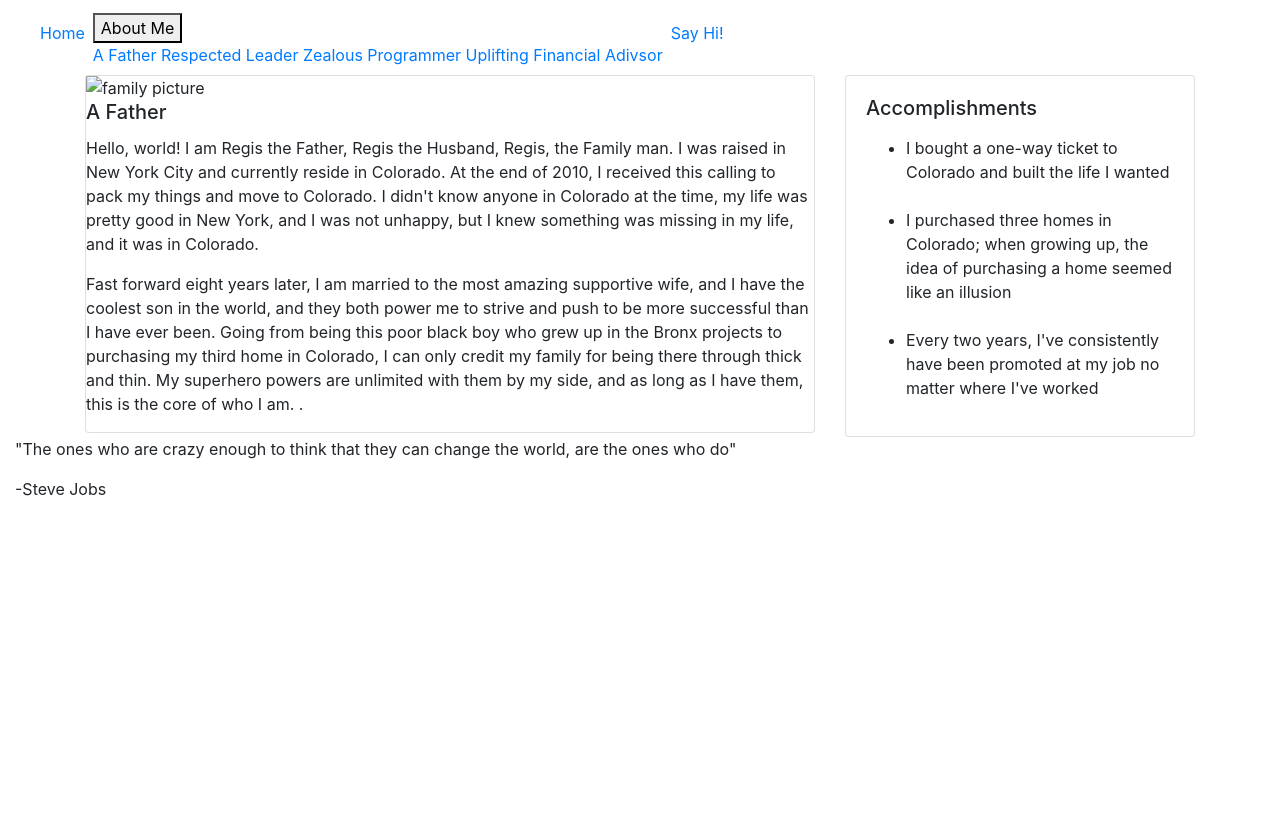
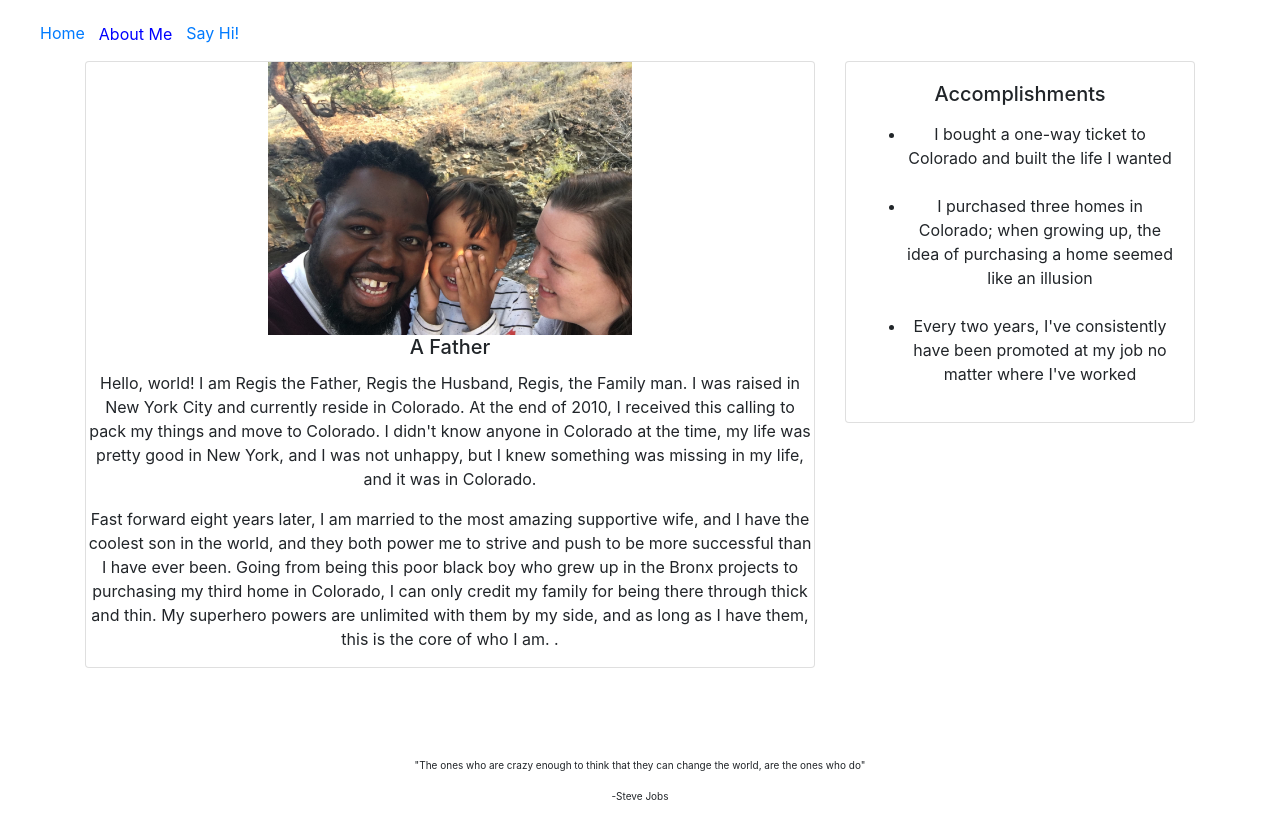
Before and after one commit to RarzuJr/fivefacesofregis, a plain HTML site: page father.html in a window 1280 px wide. Shown: the part 51-871 px from the top of the page. Before the commit the page ends 800 px from the top, so only its background shows below. Drawn offline with nearby package versions, Linux system fonts and the light colour scheme; the site is published under a folder, as on GitHub Pages, so addresses that start at the root find nothing.

Commit message:
update file all file paths

```diff
--- a/father.html
+++ b/father.html
@@ -9,8 +9,8 @@
     <!-- Bootstrap CSS -->
     <link rel="stylesheet" href="https://cdn.jsdelivr.net/npm/bootstrap@4.5.3/dist/css/bootstrap.min.css"
         integrity="sha384-TX8t27EcRE3e/ihU7zmQxVncDAy5uIKz4rEkgIXeMed4M0jlfIDPvg6uqKI2xXr2" crossorigin="anonymous">
-    <link rel="stylesheet" href="/assets/CSS/stylesheet.css">
-    <link rel="Images" href="/assets/Images/">
+    <link rel="stylesheet" href="./assets/CSS/stylesheet.css">
+    <link rel="Images" href="./assets/Images/">
     <title>Four Faces of Regis</title>
 </head>
 
@@ -25,22 +25,22 @@
         <div class="collapse navbar-collapse" id="navbarNavDropdown">
             <ul class="navbar-nav">
                 <li class="nav-item active">
-                    <a class="nav-link" href="index.html">Home <span class="sr-only">(current)</span></a>
+                    <a class="nav-link" href="./index.html">Home <span class="sr-only">(current)</span></a>
                 </li>
 
                 <li class="nav-item dropdown">
                     <div class="dropdown">
                         <button class="dropbtn">About Me</button>
                         <div class="dropdown-content">
-                            <a href="fa.html">A Father</a>
-                            <a href="leader.html">Respected Leader</a>
-                            <a href="portfolio.html">Zealous Programmer</a>
-                            <a href="fa.html">Uplifting Financial Adivsor</a>
+                            <a href="./fa.html">A Father</a>
+                            <a href="./leader.html">Respected Leader</a>
+                            <a href="./portfolio.html">Zealous Programmer</a>
+                            <a href="./fa.html">Uplifting Financial Adivsor</a>
                         </div>
                     </div>
                 </li>
                 <li class="nav-item">
-                    <a class="nav-link" href="/contact.html">Say Hi!</a>
+                    <a class="nav-link" href="./contact.html">Say Hi!</a>
                 </li>
             </ul>
         </div>
@@ -49,7 +49,7 @@
         <div class="row">
             <div class="col-8">
                 <div class="card">
-                    <img src="/assets/Images/Arzufam.JPG" class="fampic" alt="family picture" width="" height="">
+                    <img src="./assets/Images/Arzufam.JPG" class="fampic" alt="family picture" width="" height="">
                     <h5 class="card-title"> A Father</h5>
                     <p class="card-text">Hello, world! I am Regis the Father, Regis the Husband, Regis, the Family man.
                         I was raised in New York City and currently reside in Colorado. At the end of 2010, I received
```
Also changed, not shown: fa.html (+8 -8 lines), index.html (+1 -1 lines), leader.html (+9 -9 lines), portfolio.html (+9 -9 lines).
